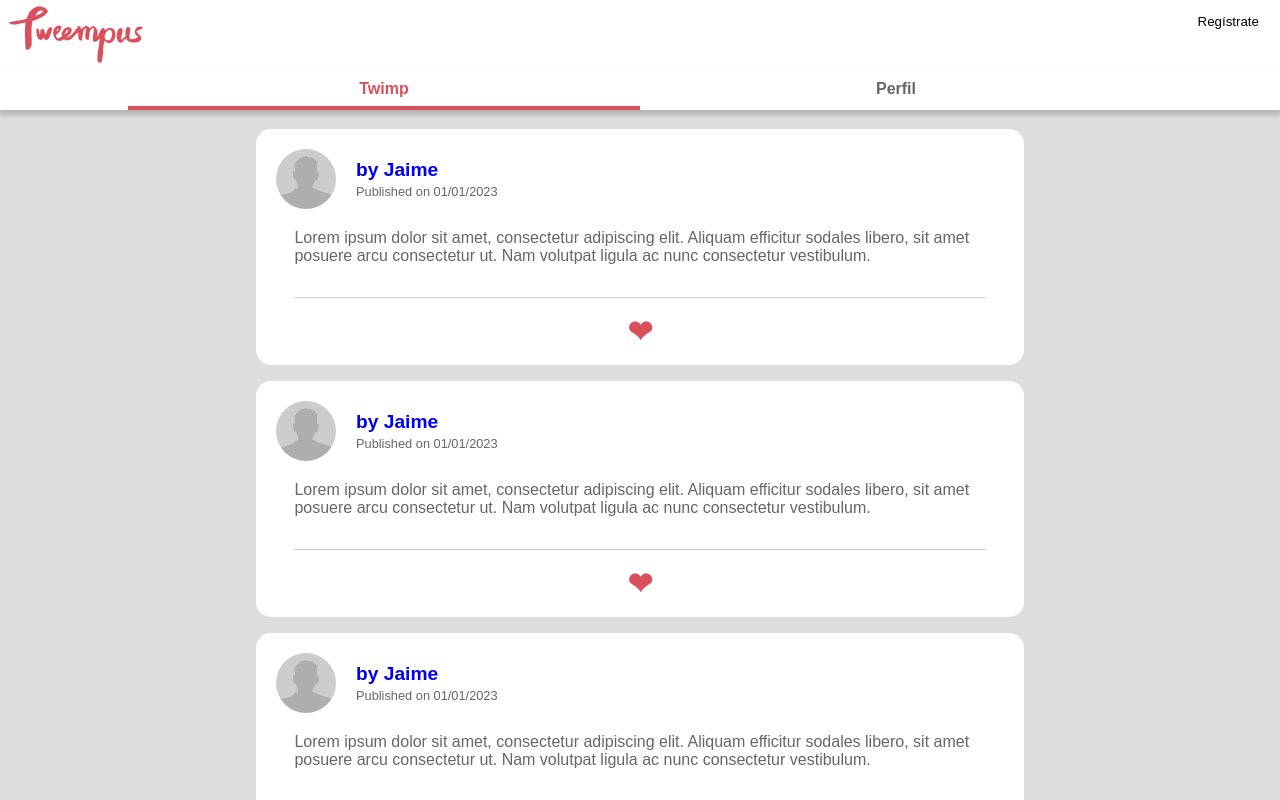
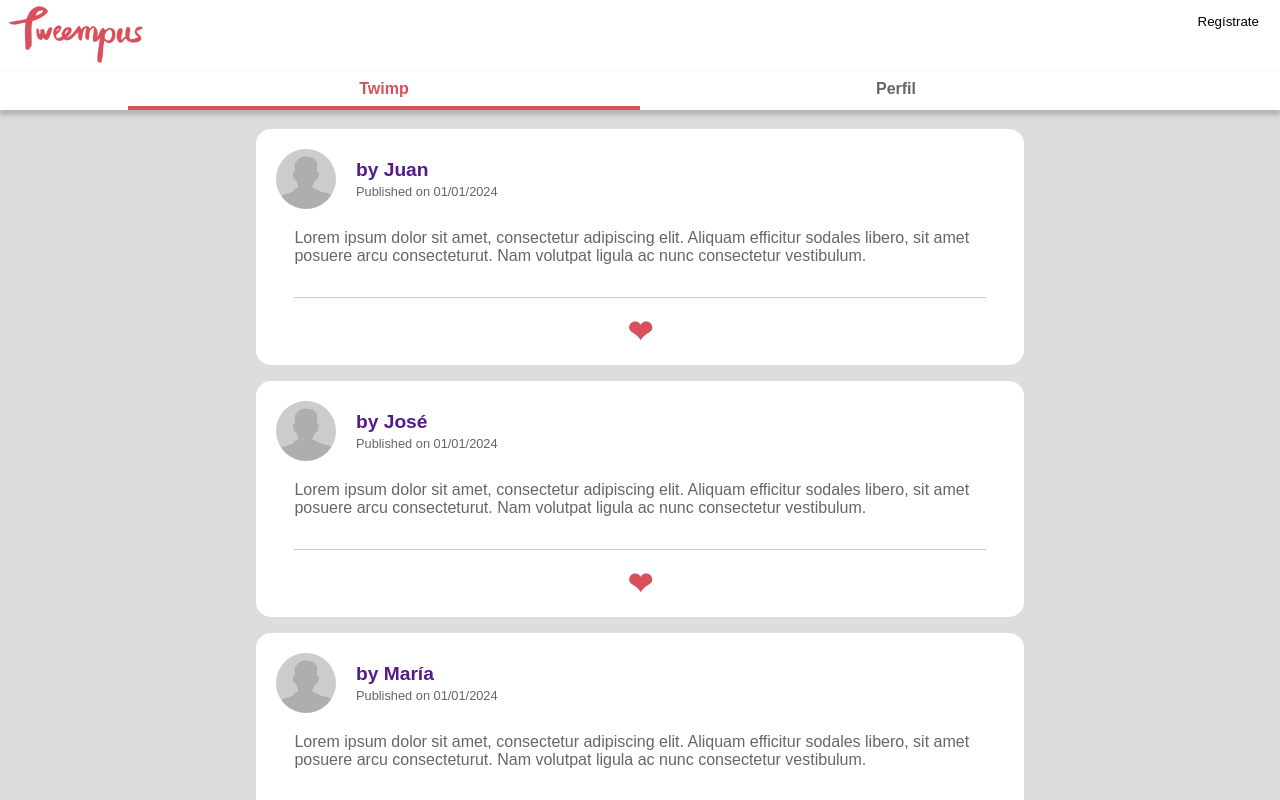
Before and after one commit to dejaimenpax/Curso_Angular, an Angular app in the folder Tweempus/: page / in a window 1280 px wide. Shown: the top 800 px of the page. Built offline with nearby package versions, Linux system fonts and the light colour scheme.

Commit message:
Add Tweempus new version with event binding and property binding

```diff
--- /dev/null
+++ b/Tweempus/src/app/shared/author/author.model.ts
@@ -0,0 +1,45 @@
+export class Author {
+    private _id: string;
+    private _url: string;
+    private _fullName: string;
+    private _image: string;
+
+    constructor(id: string, fullName: string) {
+        this._id = id;
+        this._url = '';
+        this._fullName = fullName;
+        this._image = 'assets/images/google-icon.png';
+    }
+
+    get id(): string {
+        return this._id;
+    }
+
+    get url(): string {
+        return this._url;
+    }
+
+    get fullName(): string {
+        return this._fullName;
+    }
+
+    get image(): string {
+        return this._image;
+    }
+
+    set id(id: string) {
+        this._id = id;
+    }
+
+    set url(url: string) {
+        this._url = url;
+    }
+
+    set fullName(fullName: string) {
+        this._fullName = fullName;
+    }
+
+    set image(image: string) {
+        this._image = image;
+    }
+}
--- a/Tweempus/src/app/shared/twimp/twimp-card/twimp-card.component.html
+++ b/Tweempus/src/app/shared/twimp/twimp-card/twimp-card.component.html
@@ -1,14 +1,13 @@
 <section class="twimp">
 
 	<div class="twimp_header">
-		<img class="twimp_header_img" src="assets/images/google-icon.png" alt="Imagen de un twimp">
-		<a class="twimp_header_name" href="www.therewego.com" target="_b">by Jaime</a>
-		<div class="twimp_header_date">Published on 01/01/2023</div>
+		<img class="twimp_header_img" [src]="twimp.author.image" alt="Imagen de un twimp">
+		<a class="twimp_header_name" [href]="twimp.author.url" target="_b">by {{twimp.author.fullName}}</a>
+		<div class="twimp_header_date">Published on {{twimp.timestamp}}</div>
 	</div>
 
 	<div class="twimp_content">
-		Lorem ipsum dolor sit amet, consectetur adipiscing elit. Aliquam efficitur sodales libero, sit amet posuere arcu consectetur
-		ut. Nam volutpat ligula ac nunc consectetur vestibulum.
+		{{twimp.content}}
 	</div>
 
 	<hr class="twimp_line">
--- a/Tweempus/src/app/shared/twimp/twimp-card/twimp-card.component.ts
+++ b/Tweempus/src/app/shared/twimp/twimp-card/twimp-card.component.ts
@@ -1,4 +1,6 @@
-import { Component } from '@angular/core';
+import { Component, Input } from '@angular/core';
+
+import { Twimp } from '../twimp.model';
 
 @Component({
   selector: 'tweempus-twimp-card',
@@ -6,5 +8,5 @@ import { Component } from '@angular/core';
   styleUrl: './twimp-card.component.css'
 })
 export class TwimpCardComponent {
-
+  @Input() twimp!: Twimp;
 }
--- a/Tweempus/src/app/shared/twimp/twimp-list/twimp-list.component.html
+++ b/Tweempus/src/app/shared/twimp/twimp-list/twimp-list.component.html
@@ -1,4 +1,6 @@
-<tweempus-twimp-card></tweempus-twimp-card>
-<tweempus-twimp-card></tweempus-twimp-card>
-<tweempus-twimp-card></tweempus-twimp-card>
-<tweempus-twimp-card></tweempus-twimp-card>
+<section class="twimp_list">
+    <tweempus-twimp-card [twimp]="twimps[0]"></tweempus-twimp-card>
+    <tweempus-twimp-card [twimp]="twimps[1]"></tweempus-twimp-card>
+    <tweempus-twimp-card [twimp]="twimps[2]"></tweempus-twimp-card>
+    <tweempus-twimp-card [twimp]="twimps[3]"></tweempus-twimp-card>
+</section>
--- a/Tweempus/src/app/shared/twimp/twimp-list/twimp-list.component.ts
+++ b/Tweempus/src/app/shared/twimp/twimp-list/twimp-list.component.ts
@@ -1,10 +1,26 @@
-import { Component } from '@angular/core';
+import { Component, OnInit } from '@angular/core';
+
+import { Twimp } from '../twimp.model';
+import { Author } from '../../author/author.model';
 
 @Component({
   selector: 'tweempus-twimp-list',
   templateUrl: './twimp-list.component.html',
   styleUrl: './twimp-list.component.css'
 })
-export class TwimpListComponent {
+export class TwimpListComponent implements OnInit{
+  text: string = 'Lorem ipsum dolor sit amet, consectetur adipiscing elit. Aliquam efficitur sodales libero, sit amet posuere arcu consecteturut. Nam volutpat ligula ac nunc consectetur vestibulum.';
+  twimps: Twimp[] = [];
+  authors: Author[] = [];
 
+  ngOnInit(){
+    this.authors.push(new Author('1', 'Juan'));
+    this.authors.push(new Author('2', 'José'));
+    this.authors.push(new Author('3', 'María'));
+    this.authors.push(new Author('4', 'Sara'));
+    this.twimps.push(new Twimp('1', '', this.authors[0], this.text, '01/01/2024'));
+    this.twimps.push(new Twimp('2', '', this.authors[1], this.text, '01/01/2024'));
+    this.twimps.push(new Twimp('3', '', this.authors[2], this.text, '01/01/2024'));
+    this.twimps.push(new Twimp('4', '', this.authors[3], this.text, '01/01/2024'));
+  }
 }
--- /dev/null
+++ b/Tweempus/src/app/shared/twimp/twimp.model.ts
@@ -0,0 +1,67 @@
+import { Author } from '../author/author.model';
+
+export class Twimp {
+    private _id: string;
+    private _url: string;
+    private _author: Author;
+    private _content: string;
+    private _timestamp: string;
+    private _favorite: boolean;
+
+    constructor(id: string, url: string, author: Author, content: string, timestamp: string) {
+        this._id = id;
+        this._url = url;
+        this._author = author;
+        this._content = content;
+        this._timestamp = timestamp;
+        this._favorite = false;
+    }
+
+    get id(): string {
+        return this._id;
+    }
+
+    get url(): string {
+        return this._url;
+    }
+
+    get author(): Author {
+        return this._author;
+    }
+
+    get content(): string {
+        return this._content;
+    }
+
+    get timestamp(): string {
+        return this._timestamp;
+    }
+
+    get favorite(): boolean {
+        return this._favorite;
+    }
+
+    set id(id: string) {
+        this._id = id;
+    }
+
+    set url(url: string) {
+        this._url = url;
+    }
+
+    set author(author: Author) {
+        this._author = author;
+    }
+
+    set content(content: string) {
+        this._content = content;
+    }
+
+    set timestamp(timestamp: string) {
+        this._timestamp = timestamp;
+    }
+
+    set favorite(favorite: boolean) {
+        this._favorite = favorite;
+    }
+}
```
Also changed, not shown: 2 other files (tests, documents, lock files or other folders).
